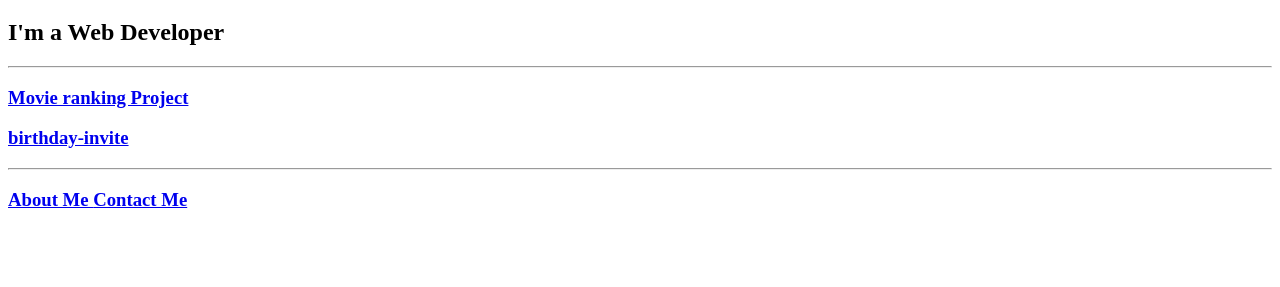
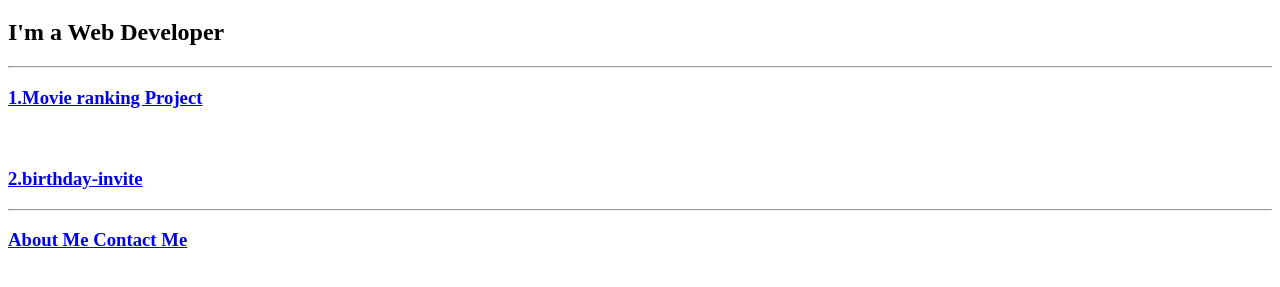
Before and after one commit to ishan7540/First_Portfolio, a plain HTML site: page index.html in a window 1280 px wide. Shown: the part 61-348 px from the top of the page. Drawn offline with Linux system fonts and the light colour scheme.

Commit message:
Update index.html

```diff
--- a/index.html
+++ b/index.html
@@ -9,9 +9,8 @@
     <h1>Ishan Satya Prakash's portfolio</h1>
     <h2>I'm a Web Developer</h2>
     <hr>
-    <h3><a href="public/movie-ranking.html">Movie ranking Project</a><h3>
-
-    <h3><a href="public/birthday-invite.html">birthday-invite</a></h3>
+    <h3><a href="public/movie-ranking.html">1.Movie ranking Project</a><h3><br>
+    <h3><a href="public/birthday-invite.html">2.birthday-invite</a></h3>
 
     <hr>
     <h3><a href="public/about.html">About Me </a><a href="public/contact.html">Contact Me</a></h3>
```
